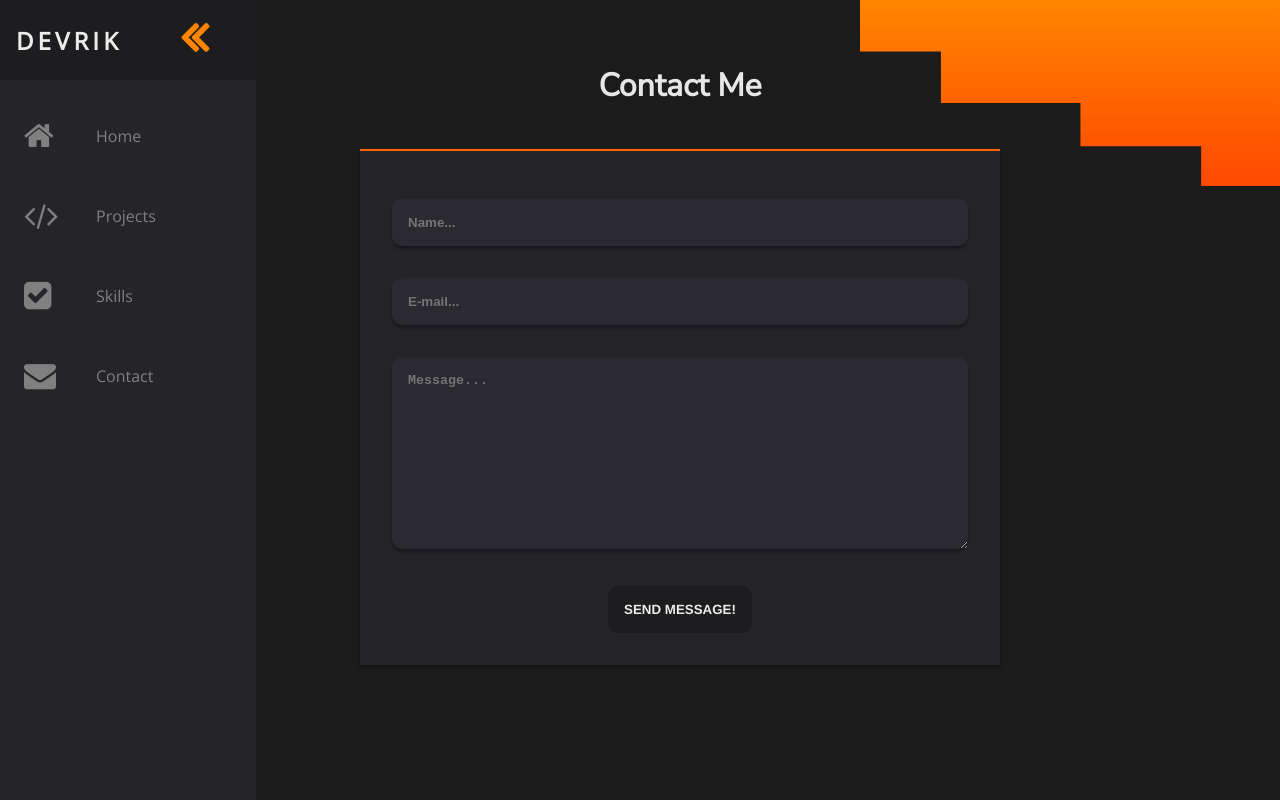
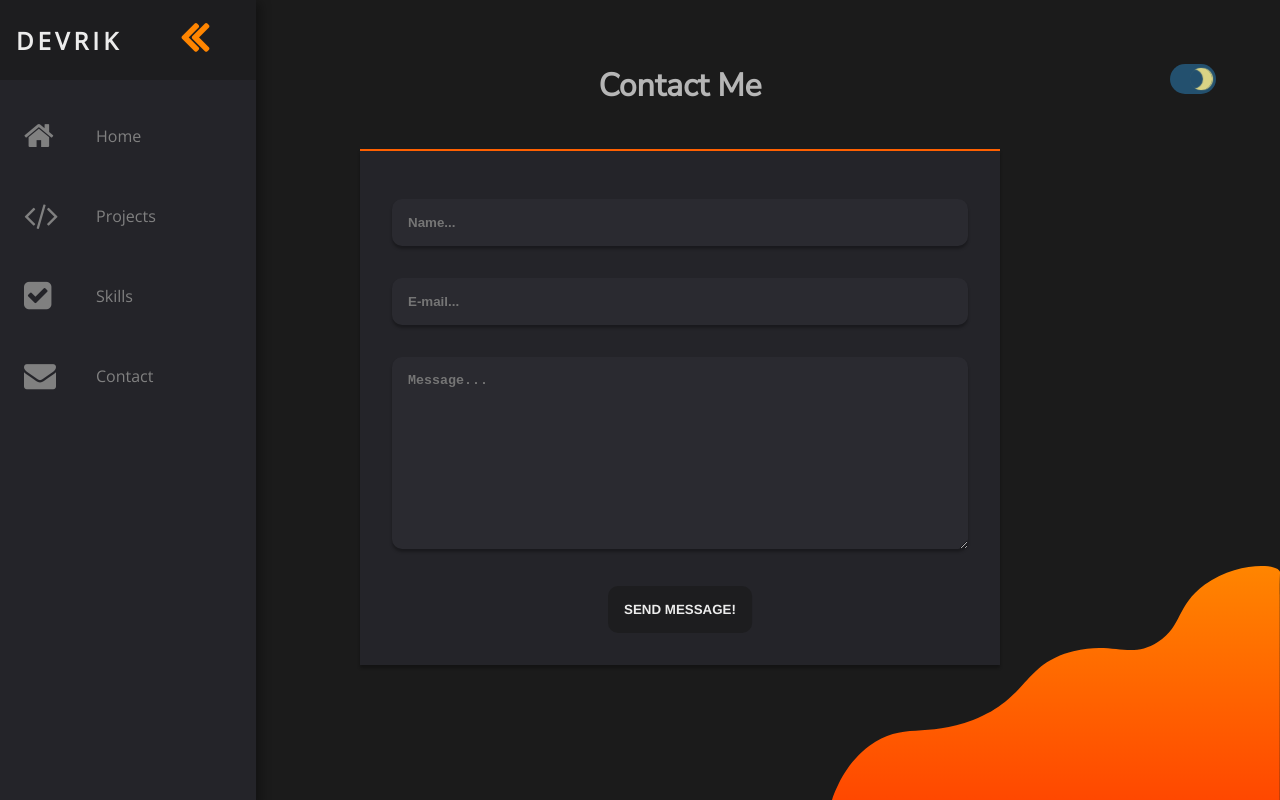
Before and after one commit to ErikSzabo/Portfolio, a React (Create React App) app: page /contact in a window 1280 px wide. Built offline with nearby package versions, Linux system fonts and the light colour scheme.

Commit message:
added theme switcher

```diff
--- a/public/index.html
+++ b/public/index.html
@@ -12,7 +12,7 @@
     <link rel="stylesheet" href="https://stackpath.bootstrapcdn.com/font-awesome/4.7.0/css/font-awesome.min.css">
     <title>Erik's portfolio</title>
   </head>
-  <body>
+  <body class="dark">
     <noscript>You need to enable JavaScript to run this app.</noscript>
     <div id="root"></div>
   </body>
--- a/src/App.css
+++ b/src/App.css
@@ -25,11 +25,22 @@
 	--main-bg: #1b1b1b;
 }
 
+.light {
+	--text-primary: #3f3f3f;
+	--text-gray: gray;
+	--text-secondary: #202020;
+	--bg-primary: #ffffff;
+	--bg-secondary: #cccccc;
+	--background-third: #e8f0fe;
+	--main-bg: #eeeeee;
+}
+
 * {
 	margin: 0;
 	padding: 0;
 	box-sizing: border-box;
 	color: gray;
+	transition: color 1000ms ease-out, background var(--transition-speed) ease-out;
 }
 
 body {
@@ -59,9 +70,10 @@ a {
 .navbar {
 	position: fixed;
 	background-color: var(--bg-primary);
-	transition: width 600ms ease;
 	overflow: hidden;
 	z-index: 100;
+	box-shadow: 2px 5px 10px 3px rgba(0, 0, 0, .3);
+	transition: color 1000ms ease-out, background var(--transition-speed) ease-out, width 600ms ease;
 }
 
 .navbar-nav {
@@ -118,7 +130,7 @@ a {
 	margin-bottom: 1rem;
 	text-align: center;
 	color: var(--text-secondary);
-	background: linear-gradient(var(--highlight), var(--dark-orange));
+	background: linear-gradient(var(--highlight), var(--orange2));
 	font-size: 1.5rem;
 	letter-spacing: 0.3ch;
 	width: 100%;
@@ -169,6 +181,10 @@ a {
 
 	.page-container {
 		padding: 2rem 1.2rem;
+	}
+	.switch {
+		top: 2rem !important;
+		right: 1.2rem !important;
 	}
 
 	.projects-wrapper {
@@ -244,7 +260,7 @@ a {
 }
 
 .page-container h1 {
-	color: rgb(230, 230, 230);
+	color: var(--text-primary);
 	font-size: 2rem;
 	font-family: 'Nunito Sans', sans-serif;
 	padding-bottom: 10px;
@@ -265,7 +281,7 @@ a {
 	border-radius: 10px;
 	cursor: pointer;
 	transform: scale(1);
-	transition: transform 300ms ease-out;
+	transition: color 1000ms ease-out, background var(--transition-speed) ease-out, transform 300ms ease-out;
 }
 
 .project-item:hover {
@@ -318,9 +334,7 @@ a {
 .contacts h1 {
 	text-align: center;
 	position: relative;
-}
-
-.contact-logo {
+	color: var(--text-primary);
 	margin-bottom: 2rem;
 }
 
@@ -387,9 +401,75 @@ textarea {
 }
 
 .wave img {
-	position: absolute;
-	top: 0;
+	position: fixed;
+	bottom: 0;
 	right: 0;
 	max-width: 35%;
 	z-index: -1;
 }
+
+/**************************************
+*********** THEME SWITCHER ************
+***** from https:\\schdesign.hu *******
+***************************************/
+.slider {
+	position: absolute;
+	cursor: pointer;
+	top: 0;
+	left: 0;
+	right: 0;
+	bottom: 0;
+	background-color: rgb(129, 205, 255);
+	-webkit-transition: all .3s;
+	transition: all .3s;
+	border-radius: 18px;
+}
+
+.slider:before {
+	position: absolute;
+	content: "";
+	height: 22px;
+	width: 22px;
+	left: 4px;
+	bottom: 4px;
+	background-color: rgba(255, 248, 146, 1);
+	-webkit-transition: all .3s;
+	transition: all .3s;
+	border-radius: 18px;
+	box-shadow: 0px 0px 4px 2px rgba(255, 248, 146, 1);
+}
+
+.dark > #root > .switch > .slider:before {
+	background-color: #4440;
+	box-shadow: inset -8px 0px 1px 1px #d9d485, 1px 0px 1px 0px #d9d485;
+	-moz-box-shadow: inset -8px 0px 1px 1px #d9d485, 1px 0px 1px 0px #d9d485;
+}
+
+input:checked + .slider {
+	background-color: rgb(35, 80, 110);
+}
+
+input:focus + .slider {
+	box-shadow: 0 0 1px #444;
+}
+
+input:checked + .slider:before {
+	-webkit-transform: translateX(16px);
+	-ms-transform: translateX(16px);
+	transform: translateX(16px);
+}
+
+.switch {
+	position: absolute;
+	display: inline-block;
+	width: 46px;
+	height: 30px;
+	top: 4rem;
+	right: 4rem;
+	transition: all;
+	z-index: 20;
+}
+
+.switch input {
+	display: none;
+}
--- a/src/App.js
+++ b/src/App.js
@@ -6,9 +6,11 @@ import Projects from './components/projects/Projects';
 import Skills from './components/skills/Skills';
 import Contact from './components/contact/Contact';
 import Landing from './components/landing/Landing';
+import ThemeSwitcher from './components/ThemeSwitcher';
 
 const App = () => (
 	<Router>
+		<ThemeSwitcher />
 		<Nav />
 		<section className="container">
 			<Route exact path="/" component={Landing} />
--- /dev/null
+++ b/src/components/ThemeSwitcher.jsx
@@ -0,0 +1,38 @@
+import React, { useState, useEffect } from 'react';
+
+/**
+ * CSS Source https://logotar.schdesign.hu/
+ */
+
+const ThemeSwitcher = () => {
+	const [ theme, setTheme ] = useState('dark');
+
+	useEffect(() => {
+		if (!localStorage.getItem('theme')) {
+			localStorage.setItem('theme', 'dark');
+		} else {
+			setTheme(localStorage.getItem('theme'));
+			document.querySelector('body').className = theme;
+		}
+	});
+
+	const themeMap = {
+		dark: 'light',
+		light: 'dark'
+	};
+
+	const switchTheme = () => {
+		document.querySelector('body').className = themeMap[theme];
+		localStorage.setItem('theme', themeMap[theme]);
+		setTheme(themeMap[theme]);
+	};
+
+	return (
+		<label className="switch">
+			<input type="checkbox" checked={theme === 'dark'} onChange={switchTheme} />
+			<div className="slider" />
+		</label>
+	);
+};
+
+export default ThemeSwitcher;
--- a/src/components/contact/Contact.jsx
+++ b/src/components/contact/Contact.jsx
@@ -28,8 +28,9 @@ const Contact = () => {
 	};
 
 	return (
+		<div className="contact-container">
+			<Wave />
 			<div className="page-container contacts">
-			<Wave />
 				<h1 className="contact-logo">Contact Me</h1>
 				<form onSubmit={submit}>
 					<div className="form-item form-name">
@@ -68,6 +69,7 @@ const Contact = () => {
 					<input type="submit" value="Send message!" />
 				</form>
 			</div>
+		</div>
 	);
 };
 
--- a/src/components/projects/Project.jsx
+++ b/src/components/projects/Project.jsx
@@ -14,7 +14,7 @@ const colorMap = {
 		front: '#FFDA5D'
 	},
 	Java: {
-		background: '#ff5400',
+		background: '#E76F00',
 		front: '#242429'
 	},
 	React: {
```
Also changed, not shown: src/images/wave.svg. Lines whose indentation alone changed are shown as unchanged.
